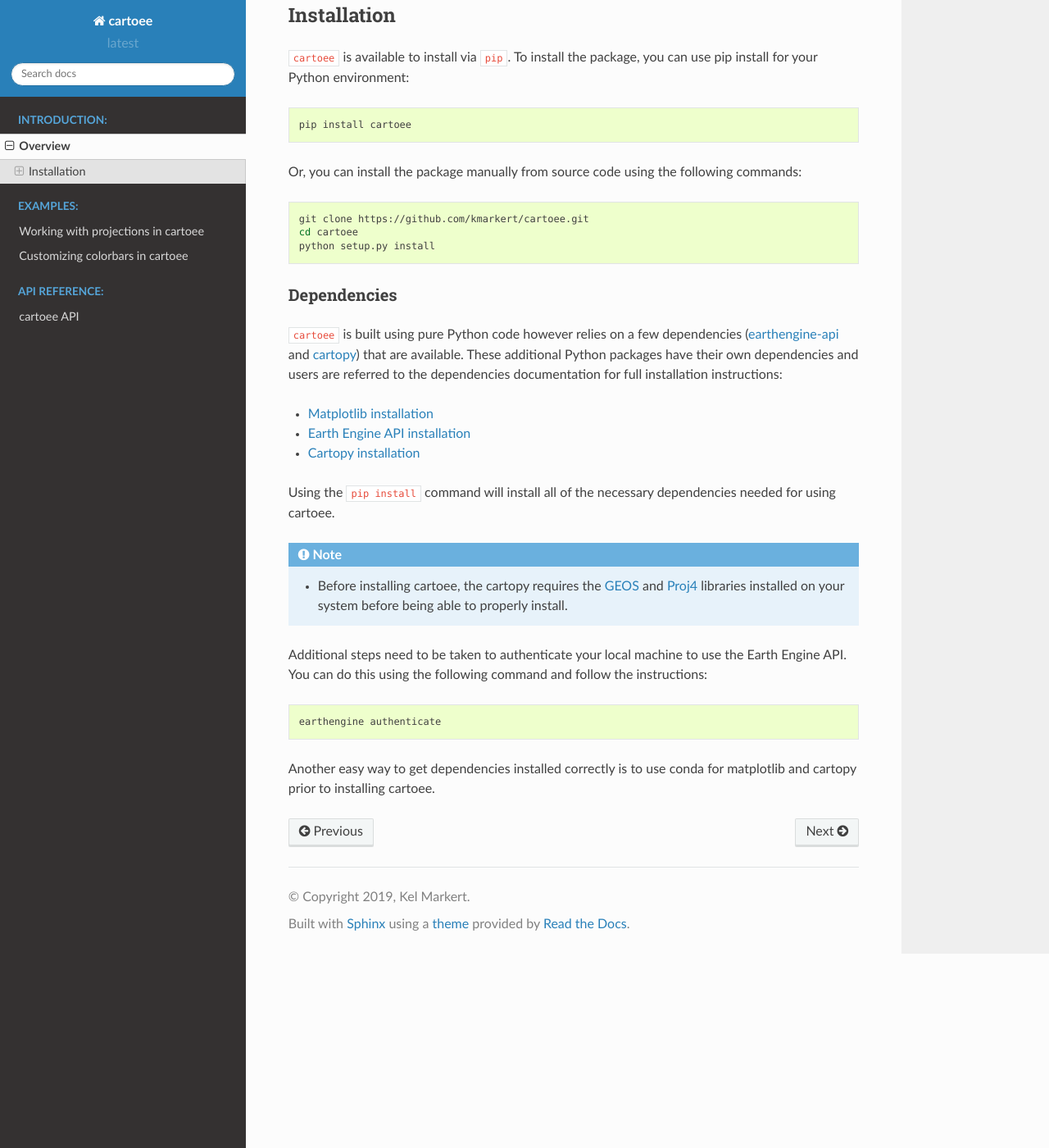
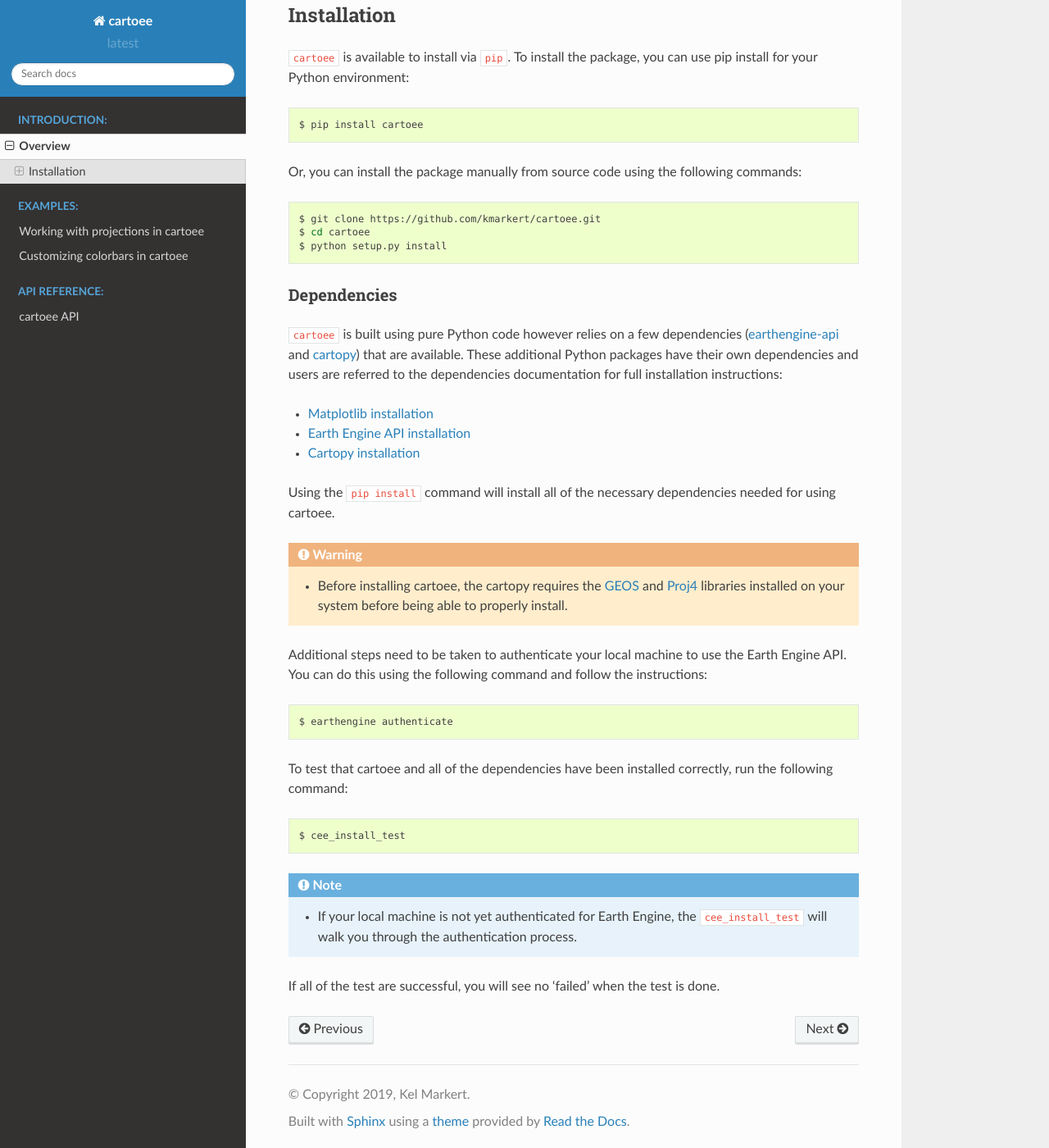
Before and after one commit to KMarkert/cartoee, a Sphinx documentation site: the page built from docs/introduction.rst, in a window 1280 px wide and 1400 px high, scrolled down 569 px. Shown: the whole window at 82% size. Built offline with Sphinx 7.4.7 and the Read the Docs theme 2.0.0, drawn with Linux system fonts in a browser that asks for light colours; pages that are not in the unit, such as notebooks, are missing from menus.

Commit message:
adding in additional installation instructions

```diff
--- a/docs/introduction.rst
+++ b/docs/introduction.rst
@@ -36,15 +36,15 @@ you can use pip  install for your Python environment:
 
 .. code-block:: bash
 
-  pip install cartoee
+  $ pip install cartoee
 
 Or, you can install the package manually from source code using the following commands:
 
 .. code-block:: bash
 
-  git clone https://github.com/kmarkert/cartoee.git
-  cd cartoee
-  python setup.py install
+  $ git clone https://github.com/kmarkert/cartoee.git
+  $ cd cartoee
+  $ python setup.py install
 
 Dependencies
 ~~~~~~~~~~~~~
@@ -62,7 +62,7 @@ instructions:
 Using the :code:`pip install` command will install all of the necessary dependencies
 needed for using cartoee.
 
-.. note::
+.. warning::
 
     - Before installing cartoee, the cartopy requires the `GEOS
       <https://geos.osgeo.org/doxygen/>`_ and `Proj4
@@ -75,8 +75,18 @@ the instructions:
 
 .. code-block:: bash
 
-    earthengine authenticate
+    $ earthengine authenticate
 
+To test that cartoee and all of the dependencies have been installed correctly,
+run the following command:
 
-Another easy way to get dependencies installed correctly is to use conda for
-matplotlib and cartopy prior to installing cartoee.
+.. code-block:: bash
+
+    $ cee_install_test
+
+.. note::
+
+    - If your local machine is not yet authenticated for Earth Engine, the
+      :code:`cee_install_test` will walk you through the authentication process.
+
+If all of the test are successful, you will see no 'failed' when the test is done.
```
